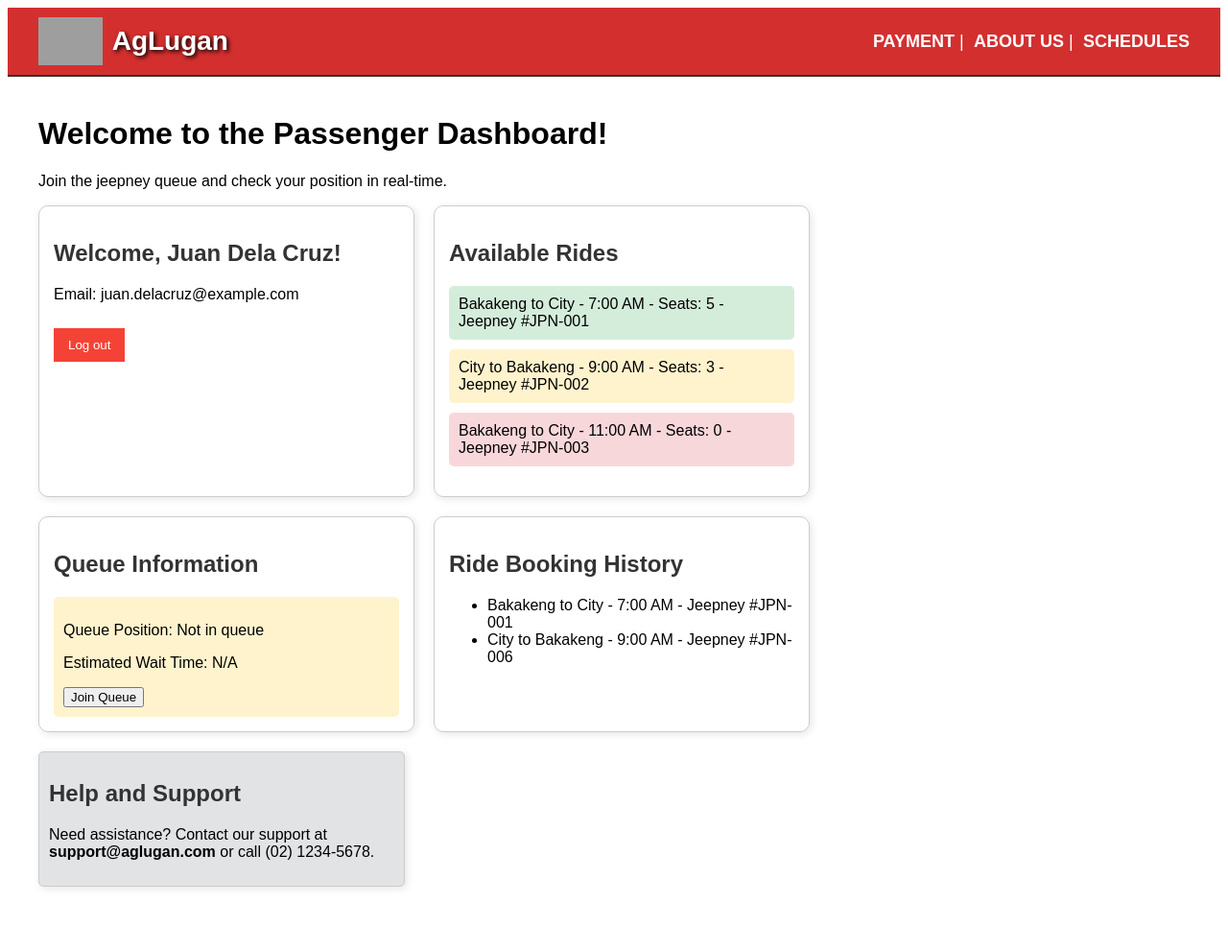
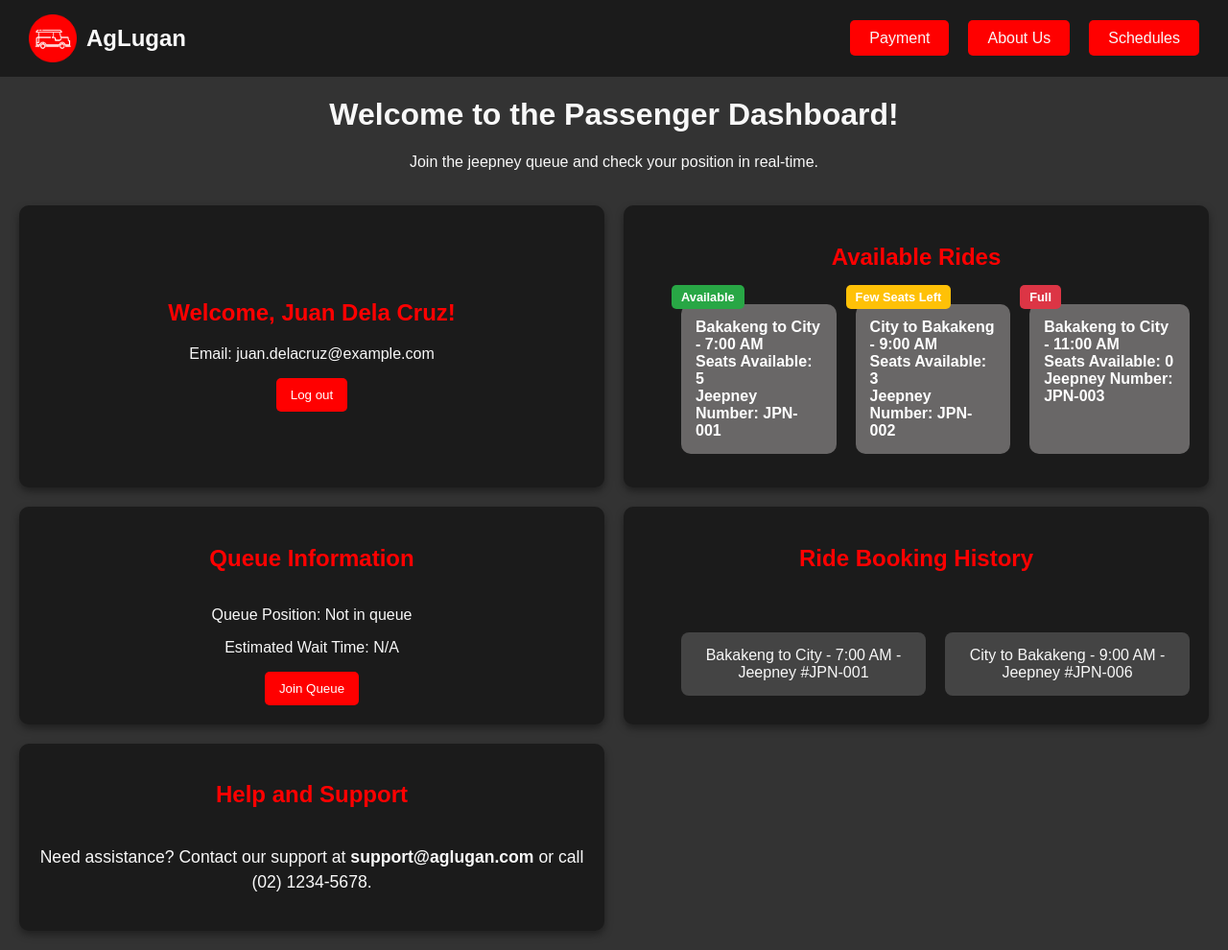
Before and after one commit to Ke-yuu/AgLugan, a PHP site: page /html/passenger-dashboard.html in a window 1280 px wide. Shown: the whole page at 96% size. Before the commit the page ends 926 px from the top, so only its background shows below. Run offline with PHP 8.4, Linux system fonts and the light colour scheme; grey boxes are pictures that could not be loaded.

Commit message:
Modified Passenger Dashboard HTML, CSS, and JS

```diff
--- a/css/dashboards.css
+++ b/css/dashboards.css
@@ -1,17 +1,19 @@
-/* Header Navigation Bar */
-header {
-  background-color: #d32f2f;
-  padding: 10px 0;
-  border-bottom: 2px solid #333;
+/* General Styling for Dashboard */
+body {
+  background-color: #333333;
+  color: #f8f8f8;
+  font-family: Arial, sans-serif;
+  margin: 0;
+  padding: 0;
 }
 
-nav {
+/* Navigation Bar */
+header nav {
   display: flex;
   justify-content: space-between;
   align-items: center;
-  max-width: 1200px;
-  margin: 0 auto;
-  padding: 0 20px;
+  padding: 15px 30px;
+  background-color: #1b1b1b;
 }
 
 .logo-container {
@@ -20,134 +22,168 @@ nav {
 }
 
 .logo {
-  height: 50px;
+  width: 50px;
   margin-right: 10px;
 }
 
 .brand-name {
-  font-size: 28px;
+  font-size: 1.5rem;
+  color: #f8f8f8;
   font-weight: bold;
-  color: white;
-  text-shadow: 2px 2px 4px #000;
 }
 
-nav ul {
+ul {
+  list-style-type: none;
   display: flex;
-  list-style: none;
+  gap: 20px;
   margin: 0;
+}
+
+ul li a {
+  text-decoration: none;
+  color: #f8f8f8;
+  padding: 10px 20px;
+  background-color: #ff0000;
+  border-radius: 5px;
+  transition: background-color 0.3s;
+}
+
+ul li a:hover {
+  background-color: #910b0b;
+}
+
+/* Welcome Banner */
+.welcome-banner {
+  text-align: center;
+  padding: 20px 0;
+  background-color: #444444;
+  margin-bottom: 20px;
+}
+
+h1, p {
+  text-align: center;
+}
+
+/* Dashboard Sections */
+.dashboard-sections {
+  display: grid;
+  gap: 20px;
+  padding: 20px;
+  grid-template-columns: repeat(2, 1fr);
+  grid-auto-rows: minmax(150px, auto);
+}
+
+.section {
+  background-color: #1b1b1b;
+  padding: 20px;
+  border-radius: 10px;
+  box-shadow: 0px 4px 8px rgba(0, 0, 0, 0.4);
+  display: flex;
+  flex-direction: column;
+  justify-content: space-between;
+}
+
+.section h2 {
+  color: #ff0000;
+  text-align: center;
+}
+
+/* Buttons Styling */
+button {
+  background-color: #ff0000;
+  color: white;
+  border: none;
+  padding: 10px 15px;
+  border-radius: 5px;
+  cursor: pointer;
+  transition: background-color 0.3s ease;
+  margin: auto;
+}
+
+button:hover {
+  background-color: #910b0b;
+}
+
+/* Ride List Styling */
+.ride-list li {
+  padding: 15px;
+  margin-top: 15px;
+  margin-bottom: 15px;
+  border-radius: 10px;
+  color: #ffffff;
+  font-weight: bold;
+  position: relative;
+  background-color: #696767;
+}
+
+/* Banner Styling */
+.ride-banner {
+  position: absolute;
+  top: -20px;
+  left: -10px;
+  padding: 5px 10px;
+  font-size: 0.8rem;
+  font-weight: bold;
+  border-radius: 5px;
+  color: #fff;
+}
+
+.banner-available {
+  background-color: #28a745;
+}
+
+.banner-few {
+  background-color: #ffc107;
+}
+
+.banner-full {
+  background-color: #dc3545;
+}
+
+
+/* Profile Section Styling */
+.profile-section {
+  display: flex;
+  justify-content: center;
+  align-items: center;
+}
+
+.profile-content {
+  text-align: center;
+}
+
+/* Help Section */
+.help-section p {
+  text-align: center;
+  font-size: 1.1rem;
+  line-height: 1.5;
+}
+
+/* Ride History Section */
+.ride-history-section ul {
+  list-style-type: none;
   padding: 0;
 }
 
-nav ul li {
-  margin-left: 30px;
-  position: relative;
+.ride-history-section ul li {
+  padding: 10px;
+  margin-bottom: 10px;
+  background-color: #444444;
+  border-radius: 5px;
+  color: #f8f8f8;
+  font-size: 1rem;
 }
 
-nav ul li a {
-  text-decoration: none;
-  color: white;
-  font-size: 18px;
-  font-weight: bold;
-  text-transform: uppercase;
-  padding: 0;
-  background: none;
-  border: none;
+/* Ride Booking History Styling */
+.ride-history-item {
+  background-color: #444444;
+  padding: 15px;
+  margin: 10px 0;
+  border-radius: 8px;
+  text-align: center;
 }
 
-nav ul li a:hover {
-  color: #ffcc00;
+/* Queue Information Styling */
+.queue-info {
+  text-align: center;
 }
-
-nav ul li a.active {
-  color: #ffcc00;
-  text-decoration: underline;
-}
-
-nav ul li::before {
-  content: '|';
-  color: white;
-  position: absolute;
-  left: -15px;
-  top: 0;
-  font-size: 18px;
-}
-
-nav ul li:first-child::before {
-  content: none;
-}
-
-body {
-  font-family: Arial, sans-serif;
-}
-
-nav ul {
-  list-style: none;
-  display: flex;
-  justify-content: flex-end;
-}
-
-nav ul li {
-  margin-left: 20px;
-}
-
-nav ul li a {
-  color: white;
-  text-decoration: none;
-}
-
-.main-content {
-  max-width: 1200px;
-  margin: 0 auto;
-  padding: 20px;
-}
-
-.dashboard-sections {
-  display: flex;
-  flex-wrap: wrap;
-  gap: 20px;
-}
-
-.section {
-  border: 1px solid #ccc;
-  border-radius: 10px;
-  padding: 15px;
-  width: 30%;
-  box-shadow: 2px 2px 8px rgba(0, 0, 0, 0.1);
-}
-
-h2 {
-  color: #333;
-}
-
-#logoutBtn {
-  margin-top: 10px;
-  background-color: #f44336;
-  color: white;
-  padding: 10px 15px;
-  border: none;
-  cursor: pointer;
-}
-
-.ride-list {
-  list-style: none;
-  padding: 0;
-}
-
-.ride-list li {
-  margin-bottom: 10px;
-  padding: 10px;
-  border-radius: 5px;
-  background-color: #d4edda;
-}
-
-.queue-info {
-  background-color: #fff3cd;
-  padding: 10px;
-  border-radius: 5px;
-}
-
-.help-section {
-  background-color: #e2e3e5;
-  padding: 10px;
-  border-radius: 5px;
-}
--- a/css/paymentStyle.css
+++ b/css/paymentStyle.css
@@ -112,7 +112,7 @@ nav ul li a.active {
 .checkbox-container {
   display: flex;
   align-items: center;
-  gap: 10px; /* Adds some space between the checkbox and label */
+  gap: 10px;
   margin-top: 10px;
 }
 
--- a/html/passenger-dashboard.html
+++ b/html/passenger-dashboard.html
@@ -3,14 +3,14 @@
 <head>
     <meta charset="UTF-8">
     <meta name="viewport" content="width=device-width, initial-scale=1.0">
-    <title>Passenger Dashboard</title>
-    <link rel="stylesheet" href="..//css/dashboards.css">
+    <title>Passenger Dashboard - AgLugan</title>
+    <link rel="stylesheet" href="../css/dashboards.css">
 </head>
 <body>
     <header>
         <nav>
             <div class="logo-container">
-                <img src="../media/logo1.png" alt="AgLugan Logo" class="logo">
+                <img src="../media/logo.png" alt="AgLugan Logo" class="logo">
                 <span class="brand-name">AgLugan</span>
             </div>
             <ul>
@@ -28,10 +28,12 @@
         <!-- Dashboard Sections -->
         <div class="dashboard-sections">
             <!-- Section 1: Profile and Welcome Message -->
-            <div class="section" id="profile-section">
+            <div class="section profile-section" id="profile-section">
+                <div class="profile-content">
                     <h2>Welcome, <span id="passenger-name">Passenger Name</span>!</h2>
                     <p>Email: <span id="passenger-email">passenger@example.com</span></p>
                     <button id="logoutBtn">Log out</button>
+                </div>
             </div>
 
             <!-- Section 2: Upcoming and Available Rides -->
@@ -56,12 +58,12 @@
            <div class="section" id="ride-history-section">
                <h2>Ride Booking History</h2>
                <ul id="ride-history">
-                    <li>Bakakeng to City - 7:00 AM - Jeepney #JPN-001</li>
-                    <li>City to Bakakeng - 9:00 AM - Jeepney #JPN-006</li>
+                 <li class="ride-history-item">Bakakeng to City - 7:00 AM - Jeepney #JPN-001</li>
+                 <li class="ride-history-item">City to Bakakeng - 9:00 AM - Jeepney #JPN-006</li>
                </ul>
            </div>
 
-            <!-- Section 8: Help and Support -->
+            <!-- Section 5: Help and Support -->
             <div class="section help-section">
                 <h2>Help and Support</h2>
                 <p>Need assistance? Contact our support at <strong>support@aglugan.com</strong> or call (02) 1234-5678.</p>
@@ -71,4 +73,3 @@
 
     <script src="..//script/passenger-dashboard.js"></script>
 </body>
-</html>
--- a/html/paymentPage.html
+++ b/html/paymentPage.html
@@ -5,7 +5,7 @@
   <meta name="viewport" content="width=device-width, initial-scale=1.0">
   <title>Payment - AgLugan</title>
   <link rel="stylesheet" href="..//css/paymentStyle.css">
-  <link rel="icon" href="..//media/logo.png" type="image/png"> <!-- Favicon -->
+  <link rel="icon" href="..//media/logo.png" type="image/png">
 </head>
 <body>
   <!-- Header Section -->
--- a/script/passenger-dashboard.js
+++ b/script/passenger-dashboard.js
@@ -19,14 +19,35 @@ document.getElementById('passenger-email').innerText = passenger.email;
 const rideList = document.getElementById('ride-list');
 availableRides.forEach(ride => {
   const listItem = document.createElement('li');
-  listItem.innerHTML = `${ride.route} - ${ride.time} - Seats: ${ride.seats} - Jeepney #${ride.jeepneyNumber}`;
+
+  // Create a div for the banner
+  const banner = document.createElement('div');
+  banner.classList.add('ride-banner');
+
   if (ride.seats === 0) {
-      listItem.style.backgroundColor = "#f8d7da";  // Red for no seats
+    listItem.classList.add('full-seats');
+    banner.classList.add('banner-full');
+    banner.innerText = 'Full';
   } else if (ride.seats <= 3) {
-      listItem.style.backgroundColor = "#fff3cd";  // Yellow for few seats
+    listItem.classList.add('few-seats');
+    banner.classList.add('banner-few');
+    banner.innerText = 'Few Seats Left';
+  } else {
+    listItem.classList.add('available-seats');
+    banner.classList.add('banner-available');
+    banner.innerText = 'Available';
   }
+
+  listItem.innerHTML = `
+    <div class="ride-info">${ride.route} - ${ride.time}</div>
+    <div>Seats Available: ${ride.seats}</div>
+    <div>Jeepney Number: ${ride.jeepneyNumber}</div>
+  `;
+
+  listItem.appendChild(banner); // Add the banner to the list item
   rideList.appendChild(listItem);
 });
+
 
 // Queue System
 let queuePosition = null;
@@ -36,12 +57,14 @@ const waitTimeDisplay = document.getElementById('wait-time');
 
 joinQueueBtn.addEventListener('click', function() {
   if (!queuePosition) {
-      queuePosition = Math.floor(Math.random() * 10) + 1; // Random queue position
-      const estimatedWaitTime = `${queuePosition * 5} mins`; // Estimate wait time
-      queuePositionDisplay.innerText = queuePosition;
-      waitTimeDisplay.innerText = estimatedWaitTime;
-      joinQueueBtn.disabled = true;
-      joinQueueBtn.innerText = "Joined Queue";
+    queuePosition = Math.floor(Math.random() * 10) + 1; // Random queue position between 1 and 10
+    const estimatedWaitTime = `${queuePosition * 5} mins`; // Estimate wait time (5 mins per position)
+    queuePositionDisplay.innerText = queuePosition;
+    waitTimeDisplay.innerText = estimatedWaitTime;
+
+    joinQueueBtn.disabled = true;
+    joinQueueBtn.classList.add('disabled-btn');
+    joinQueueBtn.innerText = "Joined Queue";
   }
 });
 
```
Lines whose indentation alone changed are shown as unchanged.
